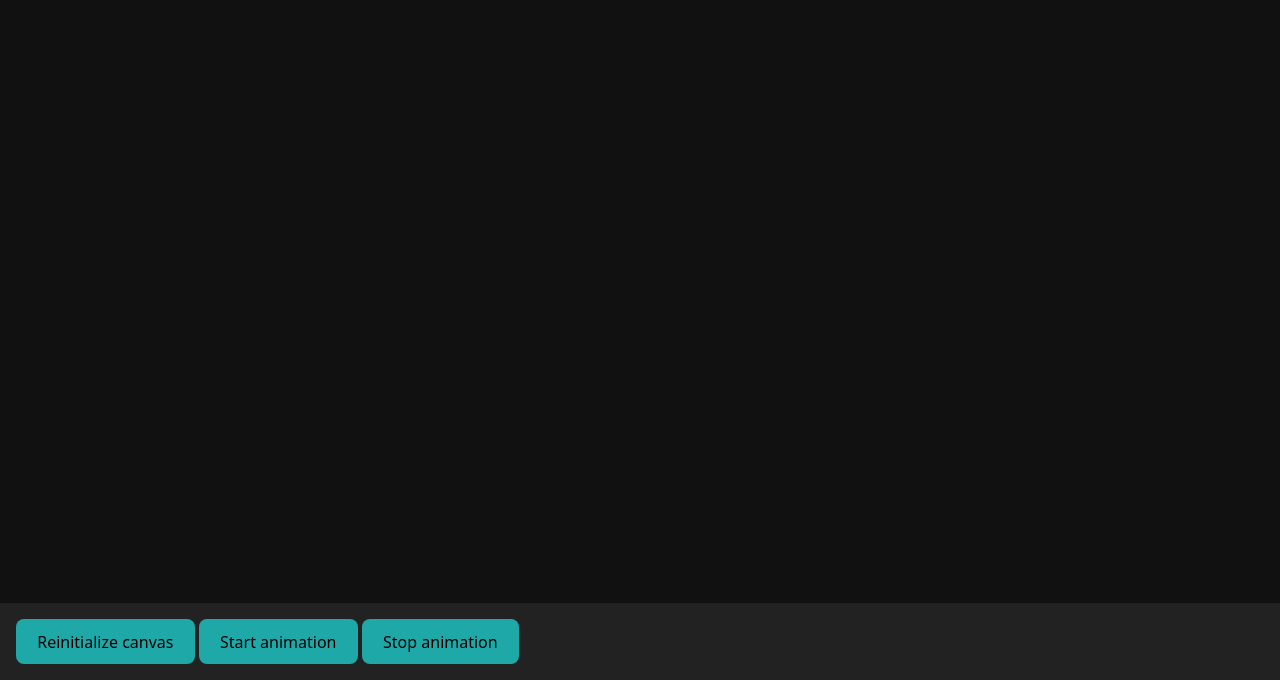
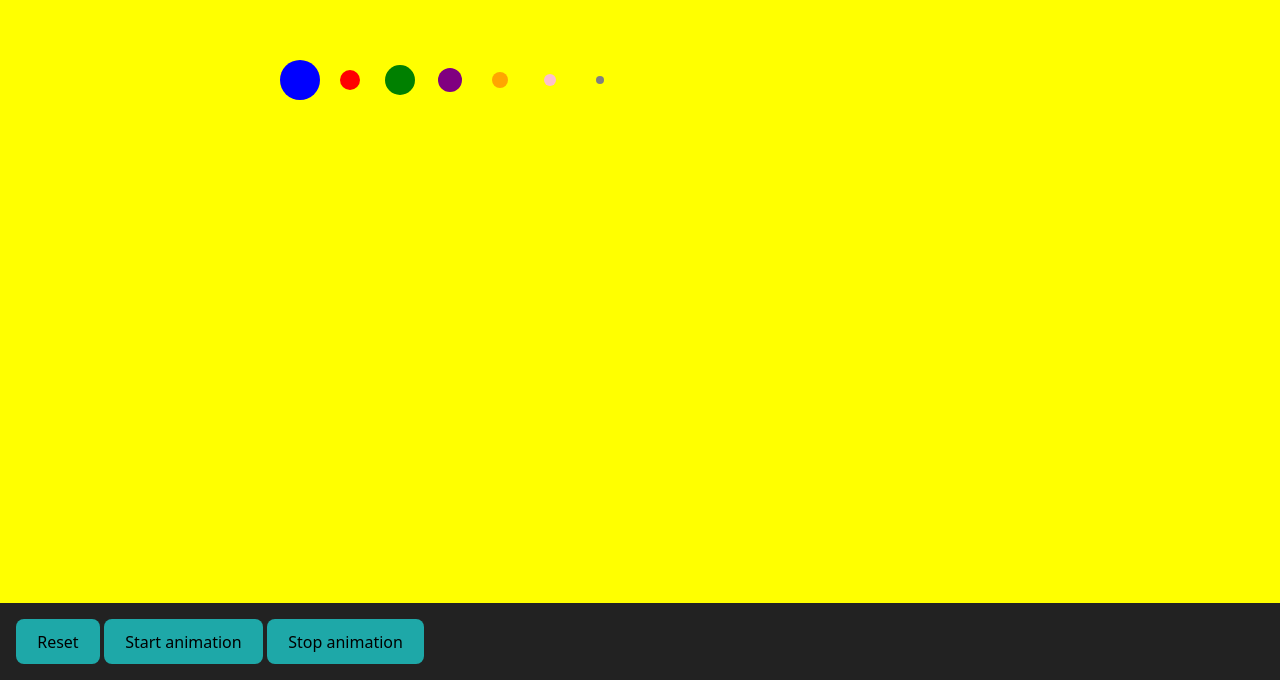
Before and after one commit to FMMadsen/static-web-solar-system, a website built with Vite: page web_source/index.html in a window 1280 px wide. Shown: the part 120-800 px from the top of the page. Built offline with nearby package versions, Linux system fonts and the light colour scheme.

Commit message:
File structure in place

```diff
--- a/web_source/index.html
+++ b/web_source/index.html
@@ -10,7 +10,7 @@
   <body>
     <canvas id="canvasapp"></canvas>
     <div id="controlpanel">
-          <button id="buttonInitializeCanvas" type="button">Reinitialize canvas</button>
+          <button id="buttonReset" type="button">Reset</button>
           <button id="buttonStartAnimation" type="button">Start animation</button>
           <button id="buttonStopAnimation" type="button">Stop animation</button>
     </div>
--- /dev/null
+++ b/web_source/src/PenInterface.ts
@@ -0,0 +1,8 @@
+export interface PenInterface {
+    clearVisibleArea(): void;
+    drawRectangle(x: number, y: number, width: number, height: number, color: string): void;
+    drawCircle(x: number, y: number, radius: number, color: string): void;
+    drawText(text: string, x: number, y: number, font: string, color: string): void;
+    get visibleAreaWidth(): number;
+    get visibleAreaHeight(): number;
+}
--- /dev/null
+++ b/web_source/src/World.ts
@@ -0,0 +1,89 @@
+import { PenInterface } from "./PenInterface.ts";
+import { Planet } from "./worldObjects/Planet.ts";
+import { SolarSystem } from "./worldObjects/SolarSystem.ts";
+import { VisibleWorldObjectInterface } from "./worldObjects/VisibleWorldObjectInterface.ts";
+
+export class World {
+    private static instance: World | null = null;
+    public static getInstance(pen: PenInterface): World {
+        if (this.instance) {
+            return this.instance;
+        }
+        else {
+            this.instance = new World(pen);
+            return this.instance;
+        }
+    }
+
+    private pen: PenInterface;
+    private visibleWorldObjects: VisibleWorldObjectInterface[] = [];
+    private doAnimate: boolean = false;
+
+    private animationTimestamp: number = 0;
+
+    constructor(pen: PenInterface) {
+        this.pen = pen;
+    }
+
+    initialize(): void {
+
+        let solarSystem = new SolarSystem(this.pen.visibleAreaWidth, this.pen.visibleAreaHeight);
+        this.visibleWorldObjects.push(solarSystem);
+        // const scaleRatioKm2Px = 0.1;
+
+        let planet;
+        planet = new Planet(200, 200, 50, 0, 'yellow'); // Sun
+        this.visibleWorldObjects.push(planet);
+        planet = new Planet(300, 200, 20, 0, 'blue'); // Earth
+        this.visibleWorldObjects.push(planet);
+        planet = new Planet(350, 200, 10, 0, 'red'); // Mars
+        this.visibleWorldObjects.push(planet);
+        planet = new Planet(400, 200, 15, 0, 'green'); // Jupiter
+        this.visibleWorldObjects.push(planet);
+        planet = new Planet(450, 200, 12, 0, 'purple'); // Saturn
+        this.visibleWorldObjects.push(planet);
+        planet = new Planet(500, 200, 8, 0, 'orange'); // Uranus
+        this.visibleWorldObjects.push(planet);
+        planet = new Planet(550, 200, 6, 0, 'pink'); // Neptune
+        this.visibleWorldObjects.push(planet);
+        planet = new Planet(600, 200, 4, 0, 'gray'); // Pluto
+        this.visibleWorldObjects.push(planet);
+    }
+
+    addWorldObject(worldObject: VisibleWorldObjectInterface): void {
+        this.visibleWorldObjects.push(worldObject);
+    }
+
+    startAnimation(): void {
+        console.log("Starting animation...");
+        window.requestAnimationFrame((newTimestamp) => this.animate(newTimestamp));
+        this.doAnimate = true;
+    }
+    stopAnimation(): void {
+        this.doAnimate = false;
+    }
+
+    animate(timestamp: number): void {
+        if (!this.doAnimate)
+            return;
+
+        this.animationTimestamp = timestamp;
+        this.draw();
+        window.requestAnimationFrame((newTimestamp) => this.animate(newTimestamp));
+    }
+
+    draw(): void {
+
+        this.pen.clearVisibleArea();
+        for (let i = 0; i < this.visibleWorldObjects.length; i++) {
+            this.visibleWorldObjects[i].draw(this.pen, this.animationTimestamp);
+        }
+    }
+
+    reset(): void {
+        for (let i = 0; i < this.visibleWorldObjects.length; i++) {
+            this.visibleWorldObjects[i].reset();
+        }
+        this.draw();
+    }
+}
--- a/web_source/src/canvas.ts
+++ b/web_source/src/canvas/Canvas.ts
@@ -1,8 +1,8 @@
-import { ControlPanel } from "./controlpanel";
+import { ControlPanel } from "../htmlObjects/Controlpanel";
 
 export class Canvas {
   private htmlElement: HTMLCanvasElement;
-  private context: CanvasRenderingContext2D;
+  private renderingContext: CanvasRenderingContext2D;
   private htmlElementId: string = 'canvasapp';
   private elementHeight: number;
   private elementWidth: number;
@@ -35,7 +35,7 @@ export class Canvas {
     if (!context) {
       throw new Error('Failed to get 2D context for the canvas');
     }
-    this.context = context;
+    this.renderingContext = context;
     this.initializeCanvas();
     this.elementHeight = this.htmlElement.width;
     this.elementWidth = this.htmlElement.height;
@@ -49,29 +49,29 @@ export class Canvas {
 
   resizeCanvas(): void {
     this.setCanvasSize(window.innerWidth, window.innerHeight - this.controlPanel.height);
-    this.elementHeight = this.htmlElement.width;
-    this.elementWidth = this.htmlElement.height;
     console.log('Canvas resized:' + this.elementWidth + 'x' + this.elementHeight);
   }
 
   setCanvasSize(width: number, height: number): void {
     this.htmlElement.width = width;
     this.htmlElement.height = height;
+    this.elementWidth = width;
+    this.elementHeight = height;
   }
 
   clearCanvas(): void {
     this.context.clearRect(0, 0, this.elementWidth, this.elementHeight);
   }
 
-  get Height(): number {
+  get height(): number {
     return this.elementHeight;
   }
 
-  get Width(): number {
+  get width(): number {
     return this.elementWidth;
   }
 
-  get Context(): CanvasRenderingContext2D {
-    return this.context;
+  get context(): CanvasRenderingContext2D {
+    return this.renderingContext;
   }
 }
--- a/web_source/src/canvasDrawer.ts
+++ b/web_source/src/canvas/CanvasDrawer.ts
@@ -1,6 +1,7 @@
-import { Canvas } from "./canvas";
+import { PenInterface } from "../PenInterface";
+import { Canvas } from "./Canvas";
 
-export class CanvasDrawer {
+export class CanvasDrawer implements PenInterface {
     private static instance: CanvasDrawer | null = null;
     public static getInstance(canvas: Canvas): CanvasDrawer {
         if (this.instance) {
@@ -12,16 +13,16 @@ export class CanvasDrawer {
         }
     }
 
-    private canvas: Canvas;
+    private canvasObject: Canvas;
     private ctxt: CanvasRenderingContext2D;
 
     constructor(canvas: Canvas) {
-        this.canvas = canvas;
-        this.ctxt = canvas.Context;
+        this.canvasObject = canvas;
+        this.ctxt = canvas.context;
     }
 
-    clearCanvas(): void {
-        this.ctxt.clearRect(0, 0, this.canvas.Width, this.canvas.Height);
+    clearVisibleArea(): void {
+        this.ctxt.clearRect(0, 0, this.canvasObject.width, this.canvasObject.height);
     }
 
     drawRectangle(x: number, y: number, width: number, height: number, color: string): void {
@@ -42,4 +43,10 @@ export class CanvasDrawer {
         this.ctxt.fillText(text, x, y);
     }
 
+    get visibleAreaWidth(): number {
+        return this.canvasObject.width;
+    }
+    get visibleAreaHeight(): number {
+        return this.canvasObject.height;
+    }
 }
--- a/web_source/src/main.ts
+++ b/web_source/src/main.ts
@@ -1,23 +1,25 @@
-import { Canvas } from './canvas.ts'
-import { SolarSystem } from './solarsystem.ts'
-import { ControlPanel } from './controlpanel.ts';
-import { CanvasDrawer } from './canvasDrawer.ts';
+import { Canvas } from './canvas/Canvas.ts'
+import { World } from './World.ts'
+import { ControlPanel } from './htmlObjects/Controlpanel.ts';
+import { CanvasDrawer } from './canvas/CanvasDrawer.ts';
 
 function onDocumentLoaded() {
   let controlPanel = ControlPanel.getInstance();
   let canvas = Canvas.getInstance(controlPanel);
   let canvasDrawer = CanvasDrawer.getInstance(canvas);
-  let solarsystem = SolarSystem.getInstance(canvasDrawer);
-  solarsystem.initializeSolarSystem();
+  let world = World.getInstance(canvasDrawer);
+  world.initialize();
 
-  let buttonElement1 = document.querySelector<HTMLButtonElement>('#buttonInitializeCanvas')!;
-  buttonElement1.addEventListener('click', () => canvas.initializeCanvas());
+  let buttonElement1 = document.querySelector<HTMLButtonElement>('#buttonReset')!;
+  buttonElement1.addEventListener('click', () => world.reset());
 
   let buttonElement2 = document.querySelector<HTMLButtonElement>('#buttonStartAnimation')!;
-  buttonElement2.addEventListener('click', () => solarsystem.startAnimation());
+  buttonElement2.addEventListener('click', () => world.startAnimation());
 
   let buttonElement3 = document.querySelector<HTMLButtonElement>('#buttonStopAnimation')!;
-  buttonElement3.addEventListener('click', () => solarsystem.stopAnimation());
+  buttonElement3.addEventListener('click', () => world.stopAnimation());
+
+  world.draw();
 }
 
 document.addEventListener('DOMContentLoaded', onDocumentLoaded);
--- a/web_source/src/solarsystem.ts
+++ /dev/null
@@ -1,81 +0,0 @@
-import { CanvasDrawer } from "./canvasDrawer.ts";
-import { Planet } from "./worldObjects/planet.ts";
-import { Star } from "./worldObjects/star.ts";
-import { VisibleWorldObjectInterface } from './worldObjects/VisibleWorldObjectInterface.ts';
-
-export class SolarSystem {
-    private static instance: SolarSystem | null = null;
-    public static getInstance(drawer: CanvasDrawer): SolarSystem {
-        if (this.instance) {
-            return this.instance;
-        }
-        else {
-            this.instance = new SolarSystem(drawer);
-            return this.instance;
-        }
-    }
-
-    private drawer: CanvasDrawer;
-    private visibleWorldObjects: VisibleWorldObjectInterface[] = [];
-    private doAnimate: boolean = false;
-
-    constructor(drawer: CanvasDrawer) {
-        this.drawer = drawer;
-    }
-
-    initializeSolarSystem(): void {
-
-        const kmToPixel = 0.1;
-
-        const SUN_RADIUS = 695700; //km
-        const SUN_MASS = 1.9889 * Math.pow(10, 30); //kg
-
-
-        let sun = new Star(200, 200, 50, 1000);
-        this.visibleWorldObjects.push(sun);
-
-        let mercury = new Planet(200 + sunRadius + 10, 200, 5, 'gray');
-
-        planet = new Planet(200, 200, 50, 'yellow'); // Sun
-        this.visibleWorldObjects.push(planet);
-        planet = new Planet(300, 200, 20, 'blue'); // Earth
-        this.visibleWorldObjects.push(planet);
-        planet = new Planet(350, 200, 10, 'red'); // Mars
-        this.visibleWorldObjects.push(planet);
-        planet = new Planet(400, 200, 15, 'green'); // Jupiter
-        this.visibleWorldObjects.push(planet);
-        planet = new Planet(450, 200, 12, 'purple'); // Saturn
-        this.visibleWorldObjects.push(planet);
-        planet = new Planet(500, 200, 8, 'orange'); // Uranus
-        this.visibleWorldObjects.push(planet);
-        planet = new Planet(550, 200, 6, 'pink'); // Neptune
-        this.visibleWorldObjects.push(planet);
-        planet = new Planet(600, 200, 4, 'gray'); // Pluto
-        this.visibleWorldObjects.push(planet);
-    }
-
-    startAnimation(): void {
-        console.log("Starting animation...");
-        window.requestAnimationFrame((newTimestamp) => this.animate(newTimestamp));
-        this.doAnimate = true;
-    }
-    stopAnimation(): void {
-        this.doAnimate = false;
-    }
-
-    animate(timestamp: number): void {
-        if (!this.doAnimate)
-            return;
-
-        this.draw(timestamp);
-        window.requestAnimationFrame((newTimestamp) => this.animate(newTimestamp));
-    }
-
-    draw(timestamp: number): void {
-
-        this.drawer.clearCanvas();
-        for (let i = 0; i < this.visibleWorldObjects.length; i++) {
-            this.visibleWorldObjects[i].draw(this.drawer);
-        }
-    }
-}
--- /dev/null
+++ b/web_source/src/worldObjects/SolarSystem.ts
@@ -0,0 +1,105 @@
+const SUN_RADIUS = 695700; //km
+const SUN_MASS = 1.9889 * Math.pow(10, 30); //kg
+
+const MERCURY_RADIUS = 2439.7; //km
+const MERCURY_MASS = 3.285 * Math.pow(10, 23); //kg
+const MERCURY_COLOR = 'gray';
+const MERCURY_DISTANCE_TO_SUN = 57.91 * Math.pow(10, 6); //km
+
+const VENUS_RADIUS = 6051.8; //km
+const VENUS_MASS = 4.867 * Math.pow(10, 24); //kg
+const VENUS_COLOR = 'orange';
+const VENUS_DISTANCE_TO_SUN = 108.2 * Math.pow(10, 6); //km
+
+const EARTH_RADIUS = 6371; //km
+const EARTH_MASS = 5.972 * Math.pow(10, 24); //kg
+const EARTH_COLOR = 'blue';
+const EARTH_DISTANCE_TO_SUN = 149.6 * Math.pow(10, 6); //km
+
+const MARS_RADIUS = 3389.5; //km
+const MARS_MASS = 6.4171 * Math.pow(10, 23); //kg
+const MARS_COLOR = 'red';
+const MARS_DISTANCE_TO_SUN = 227.9 * Math.pow(10, 6); //km
+
+const JUPITER_RADIUS = 69911; //km
+const JUPITER_MASS = 1.898 * Math.pow(10, 27); //kg
+const JUPITER_COLOR = 'orange';
+const JUPITER_DISTANCE_TO_SUN = 778.5 * Math.pow(10, 6); //km
+
+const SATURN_RADIUS = 58232; //km
+const SATURN_MASS = 5.683 * Math.pow(10, 26); //kg
+const SATURN_COLOR = 'goldenrod';
+const SATURN_DISTANCE_TO_SUN = 1427 * Math.pow(10, 6); //km
+
+const URANUS_RADIUS = 25362; //km
+const URANUS_MASS = 8.681 * Math.pow(10, 25); //kg
+const URANUS_COLOR = 'lightblue';
+const URANUS_DISTANCE_TO_SUN = 2871 * Math.pow(10, 6); //km
+
+const NEPTUNE_RADIUS = 24622; //km
+const NEPTUNE_MASS = 1.024 * Math.pow(10, 26); //kg
+const NEPTUNE_COLOR = 'darkblue';
+const NEPTUNE_DISTANCE_TO_SUN = 4497 * Math.pow(10, 6); //km
+
+const PLUTO_RADIUS = 1188.3; //km
+const PLUTO_MASS = 1.303 * Math.pow(10, 22); //kg
+const PLUTO_COLOR = 'lightgray';
+const PLUTO_DISTANCE_TO_SUN = 5906 * Math.pow(10, 6); //km
+
+import { PenInterface } from "../PenInterface";
+import { Planet } from "./Planet";
+import { Star } from "./Star";
+
+export class SolarSystem implements VisibleWorldObjectInterface {
+
+    private stars: VisibleWorldObjectInterface[] = [];
+    private planets: VisibleWorldObjectInterface[] = [];
+    private moons: VisibleWorldObjectInterface[] = [];
+
+    constructor(visibleAreaWidth: number, visibleAreaHeight: number) {
+        let sun = new Star(
+            visibleAreaWidth / 2,
+            visibleAreaHeight / 2,
+            SUN_RADIUS,
+            SUN_MASS);
+        this.stars.push(sun);
+
+        let mercury = new Planet(
+            sun.x + MERCURY_DISTANCE_TO_SUN,
+            sun.y,
+            MERCURY_RADIUS,
+            MERCURY_MASS,
+            MERCURY_COLOR);
+        this.planets.push(mercury);
+    }
+
+    // public Initialize(visibleAreaWidth: number, visibleAreaHeight: number): void {
+
+    //     let sun = new Star(
+    //         visibleAreaWidth / 2,
+    //         visibleAreaHeight / 2,
+    //         SUN_RADIUS,
+    //         SUN_MASS);
+    //     this.stars.push(sun);
+
+    //     let mercury = new Planet(
+    //         sun.x + MERCURY_DISTANCE_TO_SUN,
+    //         sun.y,
+    //         MERCURY_RADIUS,
+    //         MERCURY_MASS,
+    //         MERCURY_COLOR);
+    //     this.planets.push(mercury);
+    // }
+
+    reset(): void {
+        this.stars.forEach(star => star.reset());
+        this.planets.forEach(planet => planet.reset());
+        this.moons.forEach(moon => moon.reset());
+    }
+
+    public draw(pen: PenInterface, animationTimestamp: number): void {
+        this.stars.forEach(star => star.draw(pen, animationTimestamp));
+        this.planets.forEach(planet => planet.draw(pen, animationTimestamp));
+        this.moons.forEach(moon => moon.draw(pen, animationTimestamp));
+    }
+}
--- a/web_source/src/worldObjects/planet.ts
+++ b/web_source/src/worldObjects/planet.ts
@@ -1,26 +1,44 @@
-import { CanvasDrawer } from "../canvasDrawer";
-import { VisibleWorldObjectInterface } from "./VisibleWorldObjectInterface";
+import { PenInterface } from "../PenInterface";
 
 export class Planet implements VisibleWorldObjectInterface {
-    private x: number;
-    private y: number;
-    private radius: number;
+    private initialX: number;
+    private initialY: number;
+    private initialVelocityX: number;
+    private initialVelocityY: number;
+
+    private positionX: number;
+    private positionY: number;
+    readonly radius: number = 0;
+    readonly mass: number = 0;
     private color: string;
     private velocityX: number;
     private velocityY: number;
 
-    constructor(x: number, y:number, radius: number, color: string) {
-        this.x = x;
-        this.y = y;
+    constructor(x: number, y: number, radius: number, mass: number, color: string) {
+        this.positionX = x;
+        this.positionY = y;
+        this.mass = mass;
         this.radius = radius;
         this.color = color;
         this.velocityX = Math.random() * 4 - 2;
         this.velocityY = Math.random() * 4 - 2;
+
+        this.initialX = this.positionX;
+        this.initialY = this.positionY;
+        this.initialVelocityX = this.velocityX;
+        this.initialVelocityY = this.velocityY;
     }
 
-    public draw(canvasDrawer: CanvasDrawer): void {
-        canvasDrawer.drawCircle(this.x, this.y, this.radius, this.color);
-        this.x += this.velocityX;
-        this.y += this.velocityY;
+    reset(): void {
+        this.positionX = this.initialX;
+        this.positionY = this.initialY;
+        this.velocityX = this.initialVelocityX;
+        this.velocityY = this.initialVelocityY;
+    }
+
+    public draw(pen: PenInterface, animationTimestamp: number): void {
+        pen.drawCircle(this.positionX, this.positionY, this.radius, this.color);
+        this.positionX += this.velocityX;
+        this.positionY += this.velocityY;
     }
 }
--- a/web_source/src/worldObjects/star.ts
+++ b/web_source/src/worldObjects/star.ts
@@ -1,22 +1,40 @@
-import { CanvasDrawer } from "../canvasDrawer";
-import { VisibleWorldObjectInterface } from "./VisibleWorldObjectInterface";
+import { PenInterface } from "../PenInterface";
 
 export class Star implements VisibleWorldObjectInterface {
-    private x: number;
-    private y: number;
-    private color: string;
+    private initialX: number;
+    private initialY: number;
+
+    private positionX: number;
+    private positionY: number;
     readonly radius: number = 0;
     readonly mass: number = 0;
+    private color: string;
 
-    constructor(x: number, y:number, radius: number, mass: number) {
-        this.x = x;
-        this.y = y;
+    constructor(x: number, y: number, radius: number, mass: number) {
+        this.positionX = x;
+        this.positionY = y;
         this.mass = mass;
         this.radius = radius;
         this.color = 'yellow';
+
+        this.initialX = this.positionX;
+        this.initialY = this.positionY;
     }
 
-    public draw(canvasDrawer: CanvasDrawer): void {
-        canvasDrawer.drawCircle(this.x, this.y, this.radius, this.color);
+    reset(): void {
+        this.positionX = this.initialX;
+        this.positionY = this.initialY;
+    }
+
+    public draw(pen: PenInterface, animationTimestamp: number): void {
+        pen.drawCircle(this.x, this.y, this.radius, this.color);
+    }
+
+    get x(): number {
+        return this.positionX;
+    }
+
+    get y(): number {
+        return this.positionY;
     }
 }
--- a/web_source/src/worldObjects/visibleWorldObjectInterface.ts
+++ b/web_source/src/worldObjects/visibleWorldObjectInterface.ts
@@ -1,5 +1,6 @@
-import { CanvasDrawer } from "../canvasDrawer";
+import { PenInterface } from "../PenInterface";
 
 export interface VisibleWorldObjectInterface {
-    draw(canvasDrawer: CanvasDrawer): void;
+    draw(pen: PenInterface, animationTimestamp: number): void;
+    reset(): void;
 }
```
Also changed, not shown: web_source/src/htmlObjects/Controlpanel.ts (renamed from web_source/src/controlpanel.ts).
